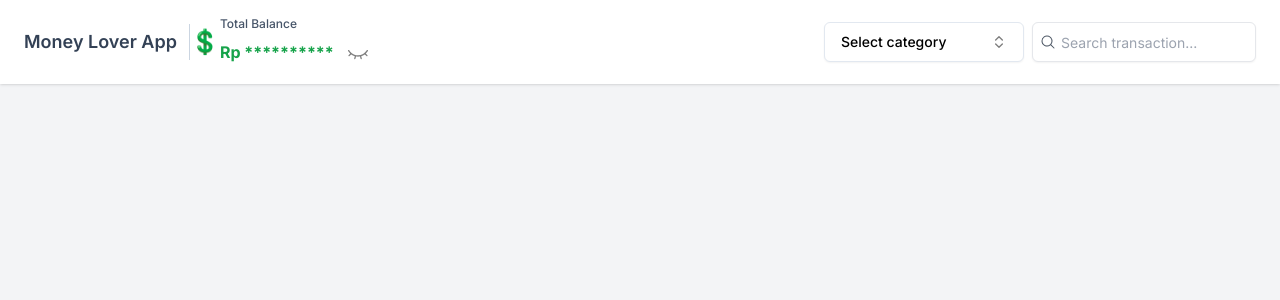
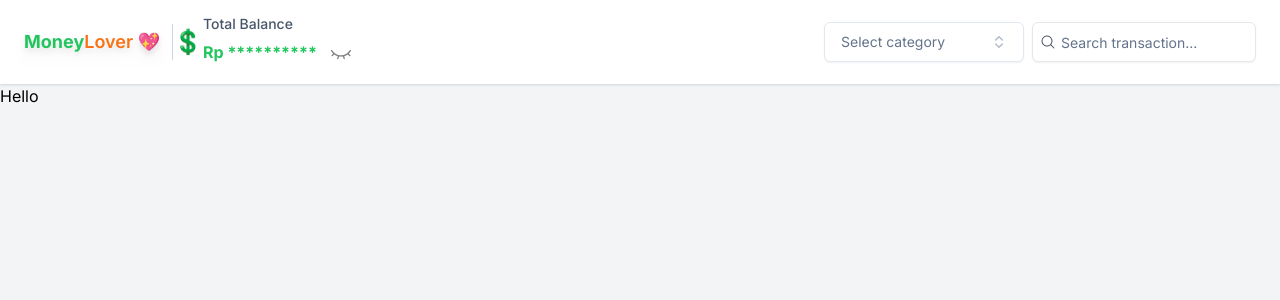
Before and after one commit to shidqirifat/frontend-money-lover, a Next.js app: page / in a window 1280 px wide. Shown: the top 300 px of the page. Built offline with nearby package versions, Linux system fonts and the light colour scheme.

Commit message:
refactor: header component

```diff
--- /dev/null
+++ b/src/components/header/DisplayBalance.tsx
@@ -0,0 +1,17 @@
+import ToggleCurrency from "@/ui/toggle-currency";
+
+type DisplayBalanceProps = { balance: number };
+
+export default function DisplayBalance({ balance }: DisplayBalanceProps) {
+  return (
+    <div className="flex items-center gap-3">
+      <h1 className="font-bold text-2xl -mx-3">💲</h1>
+      <div className="space-y-1">
+        <h3 className="text-sm text-slate-600 font-medium leading-4">
+          Total Balance
+        </h3>
+        <ToggleCurrency balance={balance} />
+      </div>
+    </div>
+  );
+}
--- /dev/null
+++ b/src/components/header/Header.tsx
@@ -0,0 +1,56 @@
+import { CATEGORIES } from "@/data/category";
+import DisplayBalance from "./DisplayBalance";
+import { Button } from "@/ui/button";
+import { Combobox, Option } from "@/ui/combobox";
+import { InputSearch } from "@/ui/input-search";
+import { Logo } from "@/ui/logo";
+import { Separator } from "@/ui/separator";
+import { Cross1Icon } from "@radix-ui/react-icons";
+import { useState } from "react";
+
+type ClearCategoryProps = { onClick: () => void };
+
+const ClearCategory = ({ onClick }: ClearCategoryProps) => {
+  return (
+    <Button
+      variant="destructive"
+      className="h-6 w-6 p-0 rounded-full"
+      onClick={onClick}
+    >
+      <Cross1Icon className="h-3 w-3" color="white" />
+    </Button>
+  );
+};
+
+export default function Header() {
+  const [category, setCategory] = useState<Option>(null);
+  const [keyword, setKeyword] = useState("");
+
+  const clearCategory = () => setCategory(null);
+
+  return (
+    <header className="py-4 px-6 flex justify-between items-center bg-white shadow">
+      <div className="flex items-center gap-3">
+        <Logo />
+        <Separator orientation="vertical" className="h-9" />
+        <DisplayBalance balance={20_000_000} />
+      </div>
+
+      <div className="flex items-center gap-2 w-max">
+        {category && <ClearCategory onClick={clearCategory} />}
+        <Combobox
+          options={CATEGORIES}
+          selected={category}
+          onChange={setCategory}
+          placeholder="Select category"
+        />
+        <InputSearch
+          placeholder="Search transaction..."
+          className="w-56 text-sm"
+          value={keyword}
+          onChange={(e) => setKeyword(e.target.value)}
+        />
+      </div>
+    </header>
+  );
+}
--- a/src/components/ui/combobox.tsx
+++ b/src/components/ui/combobox.tsx
@@ -43,7 +43,9 @@ export function Combobox({
           variant="outline"
           role="combobox"
           aria-expanded={open}
-          className="w-[200px] justify-between h-10"
+          className={cn("w-[200px] justify-between h-10", {
+            "text-slate-500 font-normal": !selected,
+          })}
         >
           {selected
             ? options.find((option) => option?.value === selected.value)?.label
--- a/src/components/ui/input.tsx
+++ b/src/components/ui/input.tsx
@@ -52,6 +52,7 @@ export const Input = React.forwardRef<HTMLInputElement, InputProps>(
           disabled={disabled}
           className={cn(
             // base style
+            "placeholder:text-slate-500",
             "form-input w-full rounded-md text-gray-800",
             "focus:border-primary-500 focus:outline-none focus:ring-primary-500 focus:ring-opacity-25",
 
--- /dev/null
+++ b/src/components/ui/logo.tsx
@@ -0,0 +1,8 @@
+export function Logo() {
+  return (
+    <h1 className="text-lg leading-6 drop-shadow-lg">
+      <span className="text-green-500 font-bold">Money</span>
+      <span className="text-orange-500 font-semibold">Lover 💖</span>
+    </h1>
+  );
+}
--- /dev/null
+++ b/src/components/ui/toggle-currency.tsx
@@ -0,0 +1,34 @@
+import { formatCurrency } from "@/lib/currency";
+import { Toggle } from "@/components/ui/toggle";
+import { EyeClosedIcon, EyeOpenIcon } from "@radix-ui/react-icons";
+import { useState } from "react";
+
+type ToggleCurrencyProps = { balance: number };
+type ToggleEyeIconProps = { hide: boolean };
+
+const ToggleEyeIcon = ({ hide }: ToggleEyeIconProps) => {
+  const EyeIcon = hide ? EyeClosedIcon : EyeOpenIcon;
+
+  return <EyeIcon className="h-5 w-5" color="grey" />;
+};
+
+export default function ToggleCurrency({ balance }: ToggleCurrencyProps) {
+  const [hideBalance, setHideBalance] = useState(true);
+
+  const toggleHideBalance = () => setHideBalance((prev) => !prev);
+
+  return (
+    <div className="flex items-center gap-2">
+      <h2 className="font-bold text-base text-green-500 leading-5">
+        Rp {hideBalance ? "*".repeat(10) : formatCurrency(balance)}
+      </h2>
+      <Toggle
+        onClick={toggleHideBalance}
+        aria-label="Toggle italic"
+        className="h-8 w-8 p-0 rounded-full"
+      >
+        <ToggleEyeIcon hide={hideBalance} />
+      </Toggle>
+    </div>
+  );
+}
--- /dev/null
+++ b/src/data/category.ts
@@ -0,0 +1,22 @@
+export const CATEGORIES = [
+  {
+    label: "Bills and Utilities",
+    value: "1",
+  },
+  {
+    label: "Food and Beverage",
+    value: "2",
+  },
+  {
+    label: "Family",
+    value: "3",
+  },
+  {
+    label: "Sallary",
+    value: "4",
+  },
+  {
+    label: "Side Hustle",
+    value: "5",
+  },
+];
--- /dev/null
+++ b/src/layouts/AuthLayout.tsx
@@ -0,0 +1,16 @@
+import { Inter } from "next/font/google";
+import Header from "@/components/header/Header";
+import { ReactNode } from "react";
+
+const inter = Inter({ subsets: ["latin"] });
+
+type AuthLayoutProps = { children: ReactNode };
+
+export default function AuthLayout({ children }: AuthLayoutProps) {
+  return (
+    <div className={inter.className}>
+      <Header />
+      {children}
+    </div>
+  );
+}
--- /dev/null
+++ b/src/lib/currency.ts
@@ -0,0 +1,3 @@
+export const formatCurrency = (value: number) => {
+  return new Intl.NumberFormat('id-ID').format(value);
+}
--- a/src/pages/index.tsx
+++ b/src/pages/index.tsx
@@ -1,101 +1,9 @@
-import { Button } from "@/components/ui/button";
-import { Combobox, Option } from "@/components/ui/combobox";
-import { InputSearch } from "@/components/ui/input-search";
-import { Separator } from "@/components/ui/separator";
-import { Toggle } from "@/components/ui/toggle";
-import { Cross1Icon, EyeClosedIcon, EyeOpenIcon } from "@radix-ui/react-icons";
-import { Inter } from "next/font/google";
-import { useState } from "react";
-
-const inter = Inter({ subsets: ["latin"] });
-
-const CATEGORIES = [
-  {
-    label: "Bills and Utilities",
-    value: "1",
-  },
-  {
-    label: "Food and Beverage",
-    value: "2",
-  },
-  {
-    label: "Family",
-    value: "3",
-  },
-  {
-    label: "Sallary",
-    value: "4",
-  },
-  {
-    label: "Side Hustle",
-    value: "5",
-  },
-];
+import AuthLayout from "@/layouts/AuthLayout";
 
 export default function Home() {
-  const [category, setCategory] = useState<Option>(null);
-  const [hideBalance, setHideBalance] = useState(true);
-
-  const clearCategory = () => setCategory(null);
-
-  const toggleHideBalance = () => setHideBalance((prev) => !prev);
-
   return (
-    <div className={inter.className}>
-      <header className="py-4 px-6 flex justify-between items-center bg-white shadow">
-        <div className="flex items-center gap-3">
-          <h1 className="text-slate-700 font-semibold text-lg leading-6">
-            Money Lover App
-          </h1>
-          <Separator orientation="vertical" className="h-9" />
-          <div className="flex items-center gap-3">
-            <h1 className="font-bold text-2xl -mx-3">💲</h1>
-            <div className="space-y-1">
-              <h3 className="text-xs text-slate-600 font-medium leading-4">
-                Total Balance
-              </h3>
-              <div className="flex items-center gap-2">
-                <h2 className="font-bold text-base text-green-600 leading-5">
-                  Rp {hideBalance ? "*".repeat(10) : "50.000.000"}
-                </h2>
-                <Toggle
-                  onClick={toggleHideBalance}
-                  aria-label="Toggle italic"
-                  className="h-8 w-8 p-0 rounded-full"
-                >
-                  {hideBalance ? (
-                    <EyeClosedIcon className="h-5 w-5" color="grey" />
-                  ) : (
-                    <EyeOpenIcon className="h-5 w-5" color="grey" />
-                  )}
-                </Toggle>
-              </div>
-            </div>
-          </div>
-        </div>
-
-        <div className="flex items-center gap-2 w-max">
-          {category && (
-            <Button
-              variant="destructive"
-              className="h-6 w-6 p-0 rounded-full"
-              onClick={clearCategory}
-            >
-              <Cross1Icon className="h-3 w-3" color="white" />
-            </Button>
-          )}
-          <Combobox
-            options={CATEGORIES}
-            selected={category}
-            onChange={setCategory}
-            placeholder="Select category"
-          />
-          <InputSearch
-            placeholder="Search transaction..."
-            className="w-56 text-sm"
-          />
-        </div>
-      </header>
-    </div>
+    <AuthLayout>
+      <h2>Hello</h2>
+    </AuthLayout>
   );
 }
--- a/tsconfig.json
+++ b/tsconfig.json
@@ -13,7 +13,8 @@
     "jsx": "preserve",
     "incremental": true,
     "paths": {
-      "@/*": ["./src/*"]
+      "@/*": ["./src/*"],
+      "@/ui/*": ["./src/components/ui/*"]
     }
   },
   "include": ["next-env.d.ts", "**/*.ts", "**/*.tsx"],
```
